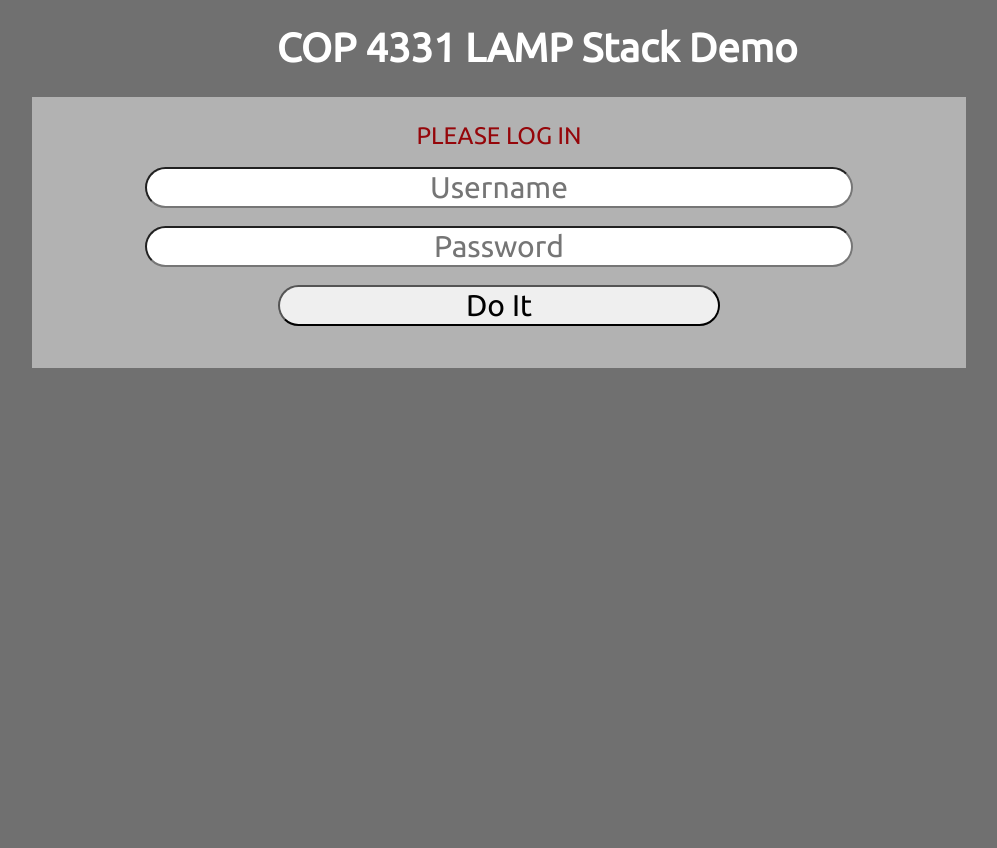
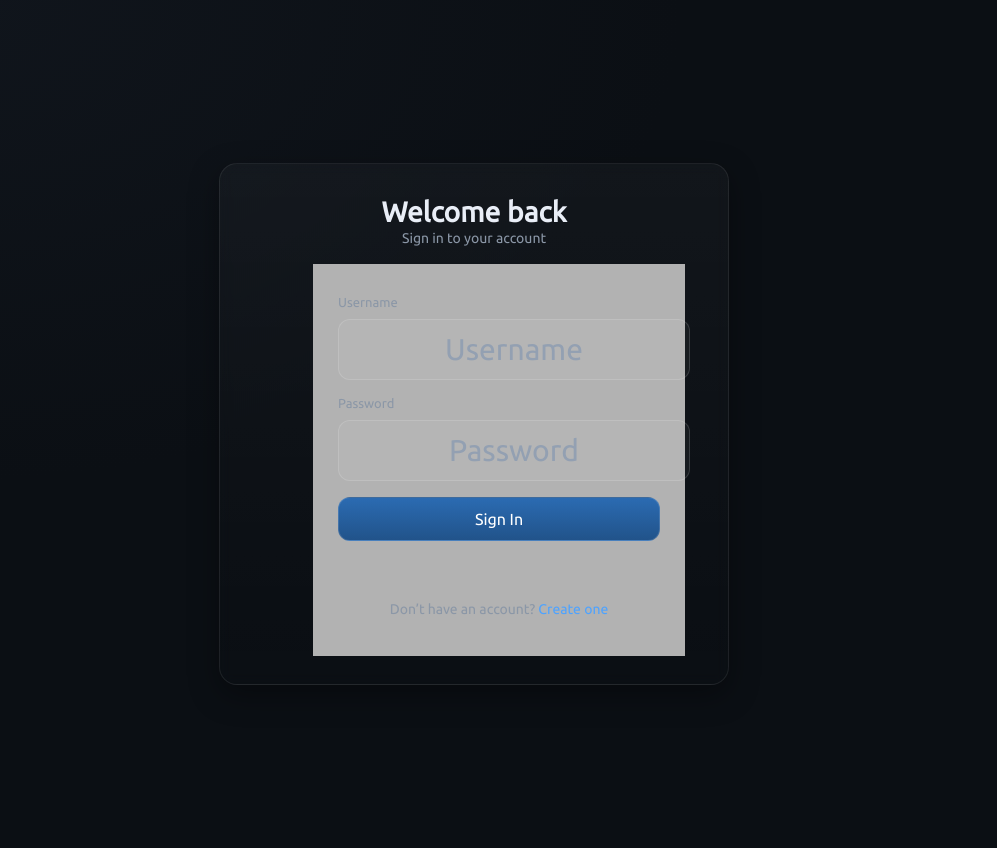
Before and after one commit to Nramyanaga/contact-manager, a PHP site: page / in a window 1280 px wide; the page is wider, and only the part inside the window is pictured. Shown: that part, without its empty margins (166-1163 px from the left). Before the commit the page ends 368 px from the top of that part, so only its background shows below. Run offline with PHP 8.4, Linux system fonts and the light colour scheme.

Commit message:
fixed login.php and playing around with the code on my own

```diff
--- a/css/styles.css
+++ b/css/styles.css
@@ -138,3 +138,137 @@
     font-family: 'Ubuntu', sans-serif;
     color: #95060a;
 }
+
+/* ===== Auth layout (non-breaking additions) ===== */
+:root {
+  --bg: #0b0f14;
+  --card: #151a21;
+  --muted: #8b97a7;
+  --text: #e9eef7;
+  --accent: #4ea3ff;
+  --danger: #ff5a5f;
+  --radius: 18px;
+}
+
+body {
+  background: radial-gradient(1200px 800px at 10% 0%, #10151c 0%, #0b0f14 60%);
+  color: var(--text);
+  font-family: 'Ubuntu', system-ui, -apple-system, Segoe UI, Roboto, sans-serif;
+  margin: 0;
+  min-height: 100vh;
+}
+
+/* Shell centers the card */
+.auth-shell {
+  min-height: 100vh;
+  display: grid;
+  place-items: center;
+  padding: 24px;
+}
+
+/* Card */
+.auth-card {
+  width: 100%;
+  max-width: 460px;
+  background: linear-gradient(180deg, rgba(255,255,255,0.03), rgba(255,255,255,0.00));
+  backdrop-filter: blur(6px);
+  border: 1px solid rgba(255,255,255,0.08);
+  border-radius: var(--radius);
+  padding: 28px 24px;
+  box-shadow: 0 10px 30px rgba(0,0,0,0.35);
+}
+
+/* Titles */
+.auth-title {
+  margin: 4px 0 2px;
+  font-size: 28px;
+  letter-spacing: 0.2px;
+  text-align: center;
+}
+
+.auth-subtitle {
+  margin: 0 0 18px;
+  text-align: center;
+  color: var(--muted);
+  font-size: 14px;
+}
+
+/* Form */
+.auth-form {
+  display: grid;
+  gap: 10px;
+}
+
+.auth-label {
+  font-size: 13px;
+  color: var(--muted);
+  margin-top: 6px;
+}
+
+input[type="text"],
+input[type="password"] {
+  width: 100%;
+  margin: 0;
+  padding: 12px 14px;
+  font-size: 16px;
+  border-radius: 12px;
+  border: 1px solid rgba(255,255,255,0.14);
+  background: rgba(255,255,255,0.04);
+  color: var(--text);
+  outline: none;
+}
+
+input[type="text"]::placeholder,
+input[type="password"]::placeholder {
+  color: #93a0b2;
+}
+
+input[type="text"]:focus,
+input[type="password"]:focus {
+  border-color: var(--accent);
+}
+
+/* Buttons */
+.buttons,
+.auth-button {
+  width: 100%;
+  margin: 6px 0 2px;
+  padding: 12px;
+  border-radius: 12px;
+  border: 1px solid rgba(255,255,255,0.14);
+  background: linear-gradient(180deg, #2b6bb2, #21538a);
+  color: white;
+  font-size: 16px;
+  cursor: pointer;
+}
+
+.buttons:hover,
+.auth-button:hover {
+  filter: brightness(1.05);
+}
+
+/* Link row under form */
+.auth-switch {
+  margin-top: 8px;
+  text-align: center;
+  color: var(--muted);
+  font-size: 14px;
+}
+
+.auth-link {
+  color: var(--accent);
+  text-decoration: none;
+}
+
+.auth-link:hover {
+  text-decoration: underline;
+}
+
+/* Inline error */
+.auth-error {
+  display: block;
+  margin-top: 6px;
+  color: var(--danger);
+  font-size: 13px;
+  min-height: 18px; /* reserves space to avoid layout shift */
+}
--- a/index.html
+++ b/index.html
@@ -1,4 +1,4 @@
-<html>
+<!-- <html>
 <head>
 	<title>COP 4331 LAMP Stack Demo</title>
 	<script type="text/javascript" src="js/md5.js"></script>
@@ -19,4 +19,44 @@
 </div>
 
 </body>
+</html> -->
+<!DOCTYPE html>
+<html lang="en">
+<head>
+  <meta charset="utf-8" />
+  <title>COP4331 — Login</title>
+  <link href="css/styles.css" rel="stylesheet">
+  <link href="https://fonts.googleapis.com/css?family=Ubuntu" rel="stylesheet">
+</head>
+<body>
+  <main class="auth-shell">
+    <section class="auth-card">
+      <h1 class="auth-title">Welcome back</h1>
+      <p class="auth-subtitle">Sign in to your account</p>
+
+      <div id="loginDiv" class="auth-form">
+        <label class="auth-label" for="loginName">Username</label>
+        <input type="text" id="loginName" placeholder="Username" />
+
+        <label class="auth-label" for="loginPassword">Password</label>
+        <input type="password" id="loginPassword" placeholder="Password" />
+
+        <button type="button" id="loginButton" class="buttons auth-button" onclick="doLogin();">
+          Sign In
+        </button>
+
+        <span id="loginResult" class="auth-error"></span>
+
+        <p class="auth-switch">
+          Don’t have an account?
+          <a href="signup.html" class="auth-link">Create one</a>
+        </p>
+      </div>
+    </section>
+  </main>
+
+  <!-- Load scripts AFTER the markup so doLogin() is defined -->
+  <script src="js/md5.js"></script>
+  <script src="js/code.js"></script>
+</body>
 </html>
--- a/js/code.js
+++ b/js/code.js
@@ -187,3 +187,78 @@
 	}
 
 }
+
+function showInlineError(id, msg) {
+  const el = document.getElementById(id);
+  if (el) el.innerText = msg || "";
+}
+
+function validateSignupFields({ firstName, lastName, login, password, password2 }) {
+  if (!firstName || !lastName || !login || !password || !password2) {
+    return "Please fill in all fields.";
+  }
+  if (password.length < 6) {
+    return "Password must be at least 6 characters.";
+  }
+  if (password !== password2) {
+    return "Passwords do not match.";
+  }
+  return "";
+}
+
+function doSignup() {
+  // grab values
+  const firstName = document.getElementById("firstName").value.trim();
+  const lastName  = document.getElementById("lastName").value.trim();
+  const login     = document.getElementById("signupLogin").value.trim();
+  let   password  = document.getElementById("signupPassword").value;
+  const password2 = document.getElementById("signupPassword2").value;
+
+  // validations
+  const err = validateSignupFields({ firstName, lastName, login, password, password2 });
+  if (err) {
+    showInlineError("signupResult", err);
+    return;
+  }
+
+  // If your PHP expects MD5 (common in the starter), uncomment next line AND ensure login does same:
+  // password = md5(password);
+
+  const payload = { firstName, lastName, login, password };
+
+  const url = urlBase + '/SignUp.' + extension; // hits SignUp.php on your server
+  const xhr = new XMLHttpRequest();
+  xhr.open("POST", url, true);
+  xhr.setRequestHeader("Content-type", "application/json; charset=UTF-8");
+
+  showInlineError("signupResult", "Creating your account...");
+
+  xhr.onreadystatechange = function () {
+    if (this.readyState === 4) {
+      // success
+      if (this.status === 200) {
+        try {
+          const res = JSON.parse(xhr.responseText || "{}");
+          if (res.error) {
+            showInlineError("signupResult", res.error);
+            return;
+          }
+          // If your SignUp.php returns the same fields as Login (id, firstName, lastName), you could
+          // auto-login here; but the common flow is: redirect to login page with a success toast.
+          showInlineError("signupResult", "");
+          window.location.href = "index.html";
+        } catch (e) {
+          showInlineError("signupResult", "Unexpected response. Please try again.");
+        }
+      } else {
+        showInlineError("signupResult", "Signup failed. Please try again.");
+      }
+    }
+  };
+
+  xhr.onerror = function () {
+    showInlineError("signupResult", "Network error. Please try again.");
+  };
+
+  xhr.send(JSON.stringify(payload));
+}
```
Also changed, not shown: LAMPAPI/Login.php (+5 -3 lines), signup.html (added, +47 -0 lines).
